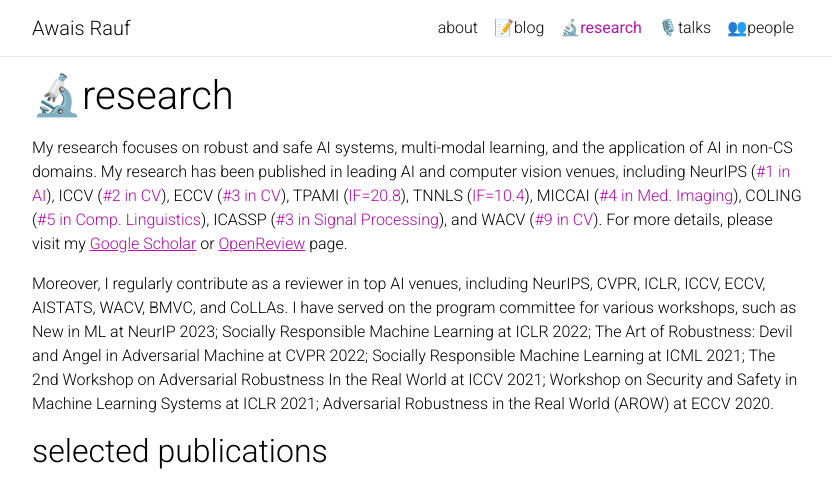
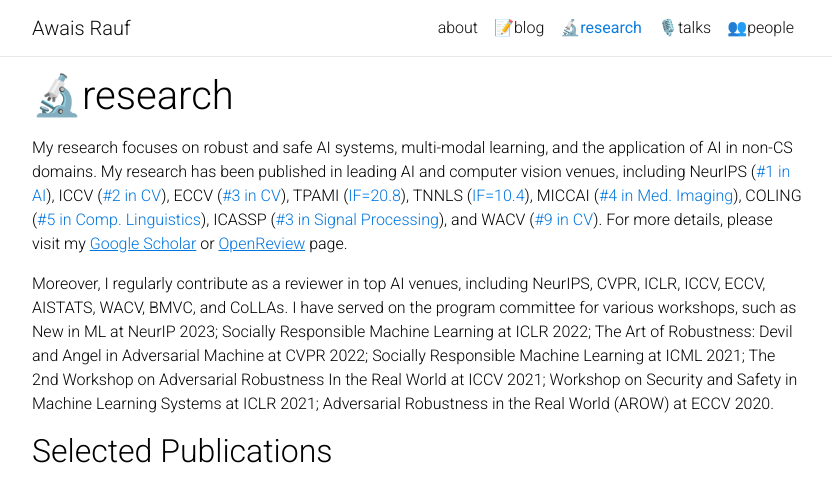
Before and after one commit to awaisrauf/awaisrauf.github.io, a Jekyll site: the page built from _pages/publications.md, in a window 1280 px wide, cut to the strip 0-482 px from the top of the page. Shown: the whole strip, without its empty margins (223-1055 px from the left). Built offline with Jekyll 4.4.1, drawn with Linux system fonts in a browser that asks for light colours; nearby versions of some CDN libraries; comment, search, counter and statistics services are not loaded; a style sheet for code colours, icons or effects is not loaded.

Commit message:
theme color change, other small changes

```diff
--- a/_includes/news.html
+++ b/_includes/news.html
@@ -1,5 +1,5 @@
 <div class="news">
-  <h2>updates</h2>
+  <h2>Updates</h2>
   {% if site.news  %}
     <div class="table-responsive">
       <table class="table table-sm table-borderless">
--- a/_includes/selected_papers.html
+++ b/_includes/selected_papers.html
@@ -1,4 +1,4 @@
 <div class="publications">
-  <h2>selected publications</h2>
+  <h2>Selected Publications</h2>
   {% bibliography -f {{ site.scholar.bibliography }} -q @*[selected=true]* %}
 </div>
--- a/_pages/publications.md
+++ b/_pages/publications.md
@@ -14,7 +14,7 @@
 Moreover, I regularly contribute as a reviewer in top AI venues, including NeurIPS, CVPR, ICLR, ICCV, ECCV, AISTATS, WACV, BMVC, and CoLLAs. I have served on the program committee for various workshops, such as New in ML at NeurIP 2023; Socially Responsible Machine Learning at ICLR 2022; The Art of Robustness: Devil and Angel in Adversarial Machine at CVPR 2022; Socially Responsible Machine Learning at ICML 2021; The 2nd Workshop on Adversarial Robustness In the Real World at ICCV 2021; Workshop on Security and Safety in Machine Learning Systems at ICLR 2021; Adversarial Robustness in the Real World (AROW) at ECCV 2020.
 </div>
 
-<h2> selected publications </h2>
+<h2> Selected Publications </h2>
 
 {% bibliography -f papers  %}
 
--- a/_sass/_base.scss
+++ b/_sass/_base.scss
@@ -399,6 +399,7 @@
     margin-bottom: 1rem;
     span {
       font-size: 1.5rem;
+      font-weight: bold;
     }
   }
   h2.year {
--- a/_sass/_themes.scss
+++ b/_sass/_themes.scss
@@ -7,8 +7,8 @@
   --global-code-bg-color: #{$code-bg-color-light};
   --global-text-color: #{$black-color};
   --global-text-color-light: #{$grey-color};
-  --global-theme-color: #{$purple-color};
-  --global-hover-color: #{$purple-color};
+  --global-theme-color: #{$blue-color};
+  --global-hover-color: #{$blue-color};
   --global-footer-bg-color: #{$grey-color-dark};
   --global-footer-text-color: #{$grey-color-light};
   --global-footer-link-color: #{$white-color};
```
Also changed, not shown: 5 other files.
